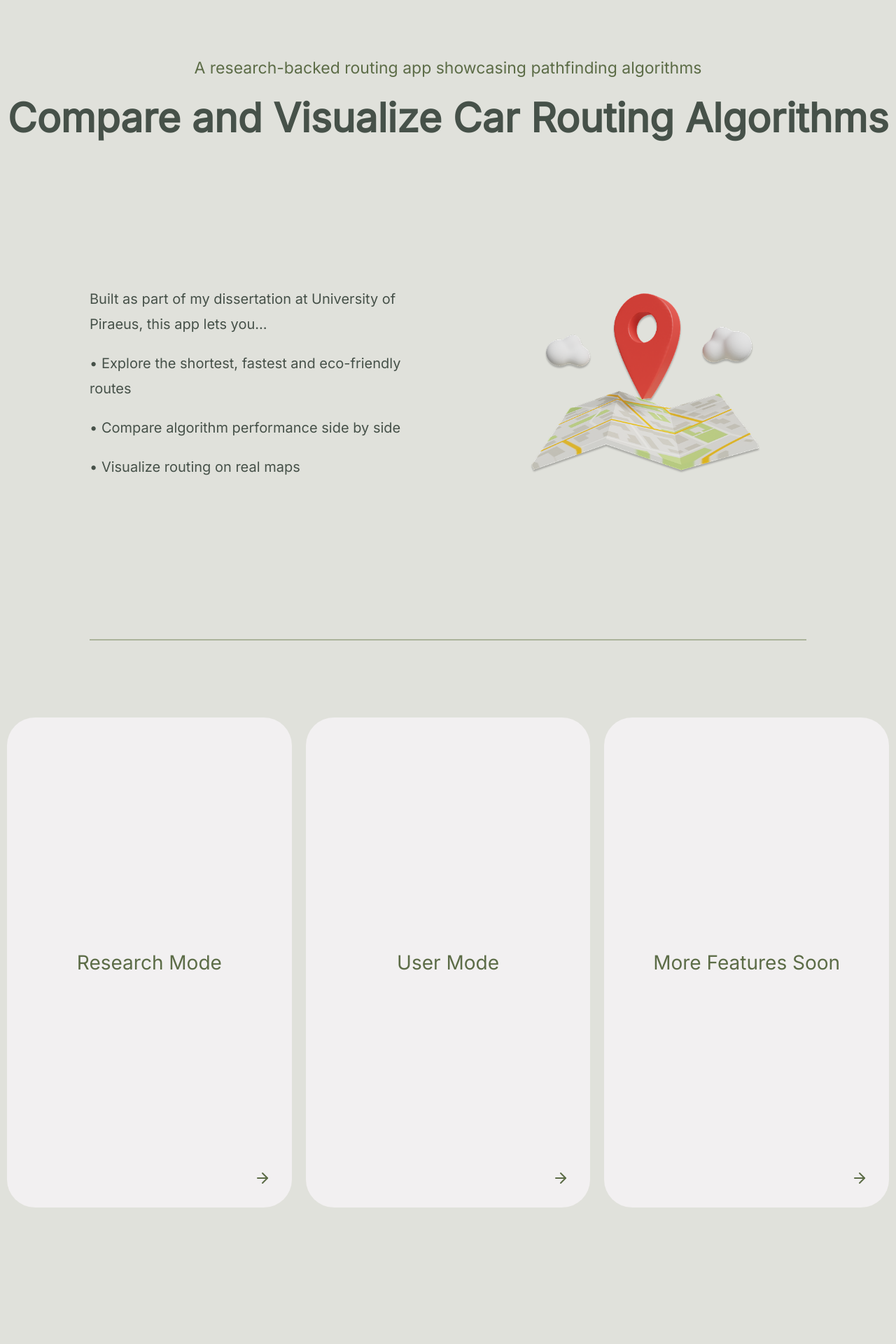
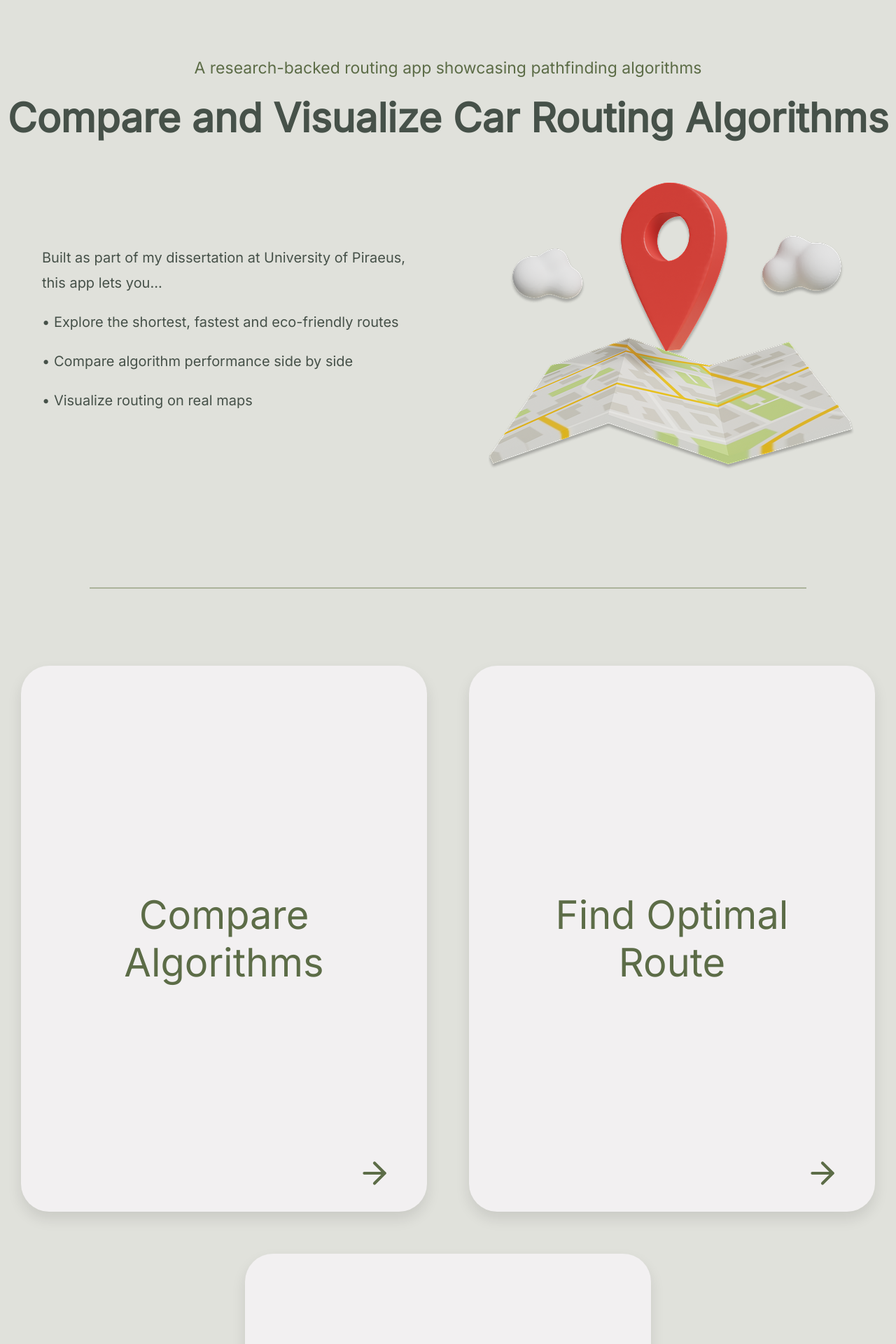
Before and after one commit to despkontopoulou/vehicle-path-planning, a React (Create React App) app in the folder frontend/: page / in a window 1280 px wide. Shown: the top 1920 px of the page at 70% size. Before the commit the page ends 1775 px from the top, so only its background shows below. Built offline with nearby package versions, Linux system fonts and the light colour scheme.

Commit message:
landing page ui improvements

```diff
--- a/frontend/package.json
+++ b/frontend/package.json
@@ -11,6 +11,7 @@
     "lucide-react": "^0.510.0",
     "react": "^19.1.0",
     "react-dom": "^19.1.0",
+    "react-icons": "^5.5.0",
     "react-router-dom": "^7.6.0",
     "react-scripts": "5.0.1",
     "web-vitals": "^2.1.4"
--- a/frontend/src/LandingPage.css
+++ b/frontend/src/LandingPage.css
@@ -42,13 +42,12 @@ body {
     flex-direction: row-reverse;
     justify-content: center;
     align-items: center;
-    padding: 80px 10%;
     gap: 80px;
+    padding: 20px 60px 100px;
 }
 
 .intro img {
-    width: 45%;
-    border-radius: 20px;
+    width: 55%;
 }
 
 .intro-text {
@@ -66,7 +65,9 @@ body {
 
 .card-grid {
     display: flex;
-    justify-content: space-evenly;
+    flex-wrap: wrap;
+    justify-content: center;
+    gap: 40px;
     width: 100%;
     padding: 40px 10%;
 }
@@ -76,26 +77,44 @@ body {
     border-radius: 40px;
     width: 500px;
     height: 700px;
+    padding:40px;
     margin: 10px;
     position: relative;
     display: flex;
     align-items: center;
     justify-content: center; /* center title */
     flex-direction: column;
+    box-shadow: 0 10px 20px rgba(0, 0, 0, 0.1);
+    transition: transform 0.3s ease, background-color 0.3s ease, box-shadow 0.3s ease;
+}
+
+.card:hover {
+    background-color: #f6f4f5;
+    transform: scale(1.03); /* slightly larger */
+    box-shadow: 0 12px 28px rgba(0, 0, 0, 0.15);
+}
+
+.card:hover .card-arrow {
+    transform: translateX(35px);
+    color: var(--primary-text);
+}
+.card:hover .card-title {
+    color: var(--primary-text);
+    font-size: 60px;
 }
 
 .card-title {
     color: var(--secondary-text);
-    font-size: 28px;
+    font-size: 56px;
     text-align: center;
     font-weight: 200;
-
+    transition: transform 0.5s ease;
 }
 
 .card-arrow {
     position: absolute;
-    right: 30px;
+    right: 50px;
     bottom: 30px;
     color: var(--secondary-text);
-    font-size: 24px;
+    transition: transform 0.5s ease;
 }
--- a/frontend/src/components/Card.jsx
+++ b/frontend/src/components/Card.jsx
@@ -4,7 +4,7 @@ export default function Card({ title }) {
     return (
         <div className="card">
             <h2 className="card-title">{title}</h2>
-            <ArrowRight className="card-arrow" />
+            <ArrowRight className="card-arrow" size={50}/>
         </div>
     );
 }
--- a/frontend/src/pages/LandingPage.jsx
+++ b/frontend/src/pages/LandingPage.jsx
@@ -27,9 +27,9 @@ export default function LandingPage() {
             <Divider />
 
             <CardGrid cards={[
-                "Research Mode",
-                "User Mode",
-                "More Features Soon"
+                "Compare Algorithms",
+                "Find Optimal Route",
+                "Read Project Overview"
             ]} />
         </div>
     );
```
Also changed, not shown: frontend/src/assets/3d-model.png, 1 other file (tests, documents, lock files or other folders).
